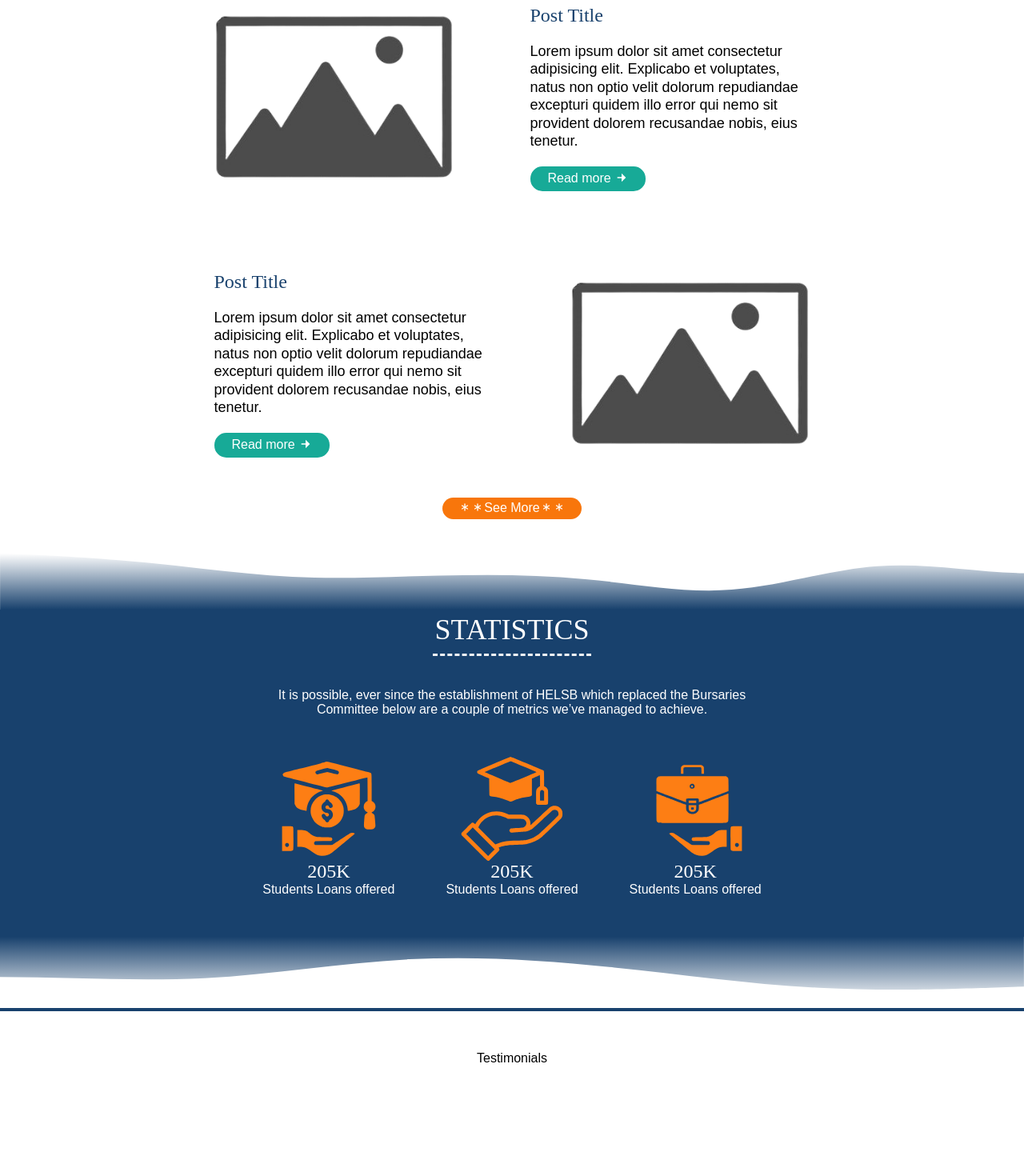
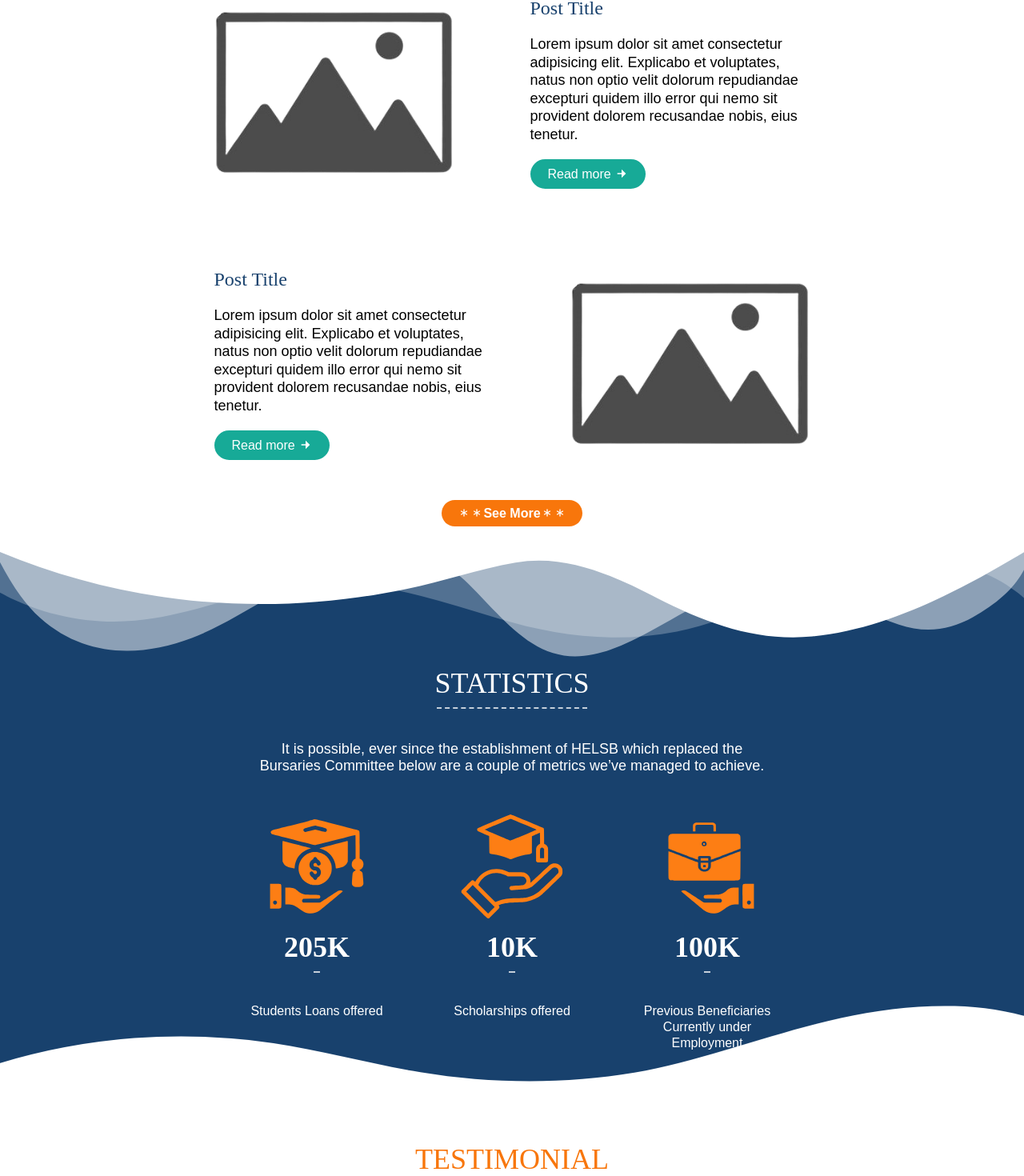
Before and after one commit to Xavier9981/react-navigation-master, a React (Vite) app: page / in a window 1280 px wide. Shown: the part 1288-2758 px from the top of the page at 80% size. Built offline with nearby package versions, Linux system fonts and the light colour scheme.

Commit message:
Made changes on the UI

```diff
--- a/src/components/Blog.jsx
+++ b/src/components/Blog.jsx
@@ -49,24 +49,24 @@
     padding: 2.5rem 4rem;
 
 
-    .section__title{
+    .section__title h2{
         color: #F8760B;
         text-align: center;
-        font-size: 30px;
+        font-size: 36px;
         margin-block-start: 2.5rem;
         margin-block-end: 7.5rem;
         text-transform: uppercase;
     }
 
-   .section__title::after{
+   .section__title h2::after{
         content: "";
         display: block;
-        width: 9em;
+        width: 6.2em;
         margin: 0.25em auto 0.65em;
         border-top-style: dashed;
-        border-top-width: 0.085em;
+        border-top-width: 0.065em;
         border-top-color: #18416D;
-        opacity: 0.95;
+        opacity: 0.75;
         /*height: -1.95em;*/
     }
 
@@ -110,12 +110,12 @@
                 }
 
                 .blog__btn{
-                    padding: 0.45rem 2rem;
+                    padding: 0.75rem 2rem;
                     color: #ffffff;
                     text-decoration: none;
                     background-color: #17AA97;
                     border-color: #17AA97;
-                    border-radius: 15px;
+                    border-radius: 2rem;
                     border-style: solid;
                     border-width: 2px;
                     width: fit-content;
@@ -139,10 +139,11 @@
             display: flex;
             margin: auto;
             text-decoration: none;
-            padding: 0.45rem 2rem;
+            padding: 0.75rem 2rem;
             background-color: #F8760B;
             color: #ffffff;
-            border-radius: 15px;
+            border-radius: 2rem;
+            font-weight: 600;
         }
     }
  `;
--- a/src/components/Footer.jsx
+++ b/src/components/Footer.jsx
@@ -6,13 +6,14 @@
 import {BsTwitter} from "react-icons/bs";
 import {BsLinkedin} from "react-icons/bs";
 import {BiLogoInstagramAlt} from "react-icons/bi";
+import {FaRegCopyright} from "react-icons/fa";
 import logo from "../assets/icons/Logo.png"
 
 function Footer() {
   return (
     <FooterSection>
       <div className="footer-links">
-        <div>
+        <div className="wrap-logo">
           <a href="/">
             <figure>
               <img src={logo} alt="Logo" srcset="" />
@@ -49,7 +50,7 @@
         </div>
       </div>
       <div className="footer-bottom">
-        <p>Copyright HELSB-ICT @ 2023 | All rights reserved</p>
+        <p>Copyright <a href="/">HELSB</a> <span className="copyright-icon">&copy;</span> 2023 | All rights reserved</p>
         <p><a href="#">Privacy policy</a></p>
       </div>
     </FooterSection>
@@ -69,17 +70,20 @@
     justify-content: center;
     gap: 15%;
 
-    div:nth-child(1) figure{
-      background-color: #fff;
-      border-top-right-radius: 4rem;
-      border-bottom-left-radius: 4rem;
+    .wrap-logo {
       display: flex;
-      padding: 0.5rem 2rem;
-
       a{
         margin: auto;
+
+        figure{
+          background-color: #fff;
+          border-top-right-radius: 4rem;
+          border-bottom-left-radius: 4rem;
+          padding: 0.5rem 2rem;
+        }
       }
     }
+
 
     .wrap-footer-links {
       display: flex;
@@ -121,7 +125,9 @@
   }
 
   .footer-bottom{
-    border-top: 1px solid #6c757d;
+    border-top-width: 1px;
+    border-top-color: #6c757d40;
+    border-top-style: solid;
     display: flex;
     justify-content: space-between;
     color: #fff;
@@ -130,6 +136,12 @@
     padding-block-end: 1.5rem;
     p{
       font-size: 14px;
+
+      .copyright-icon{
+        svg{
+          font-size: inherit;
+        }
+      }
       a{
         color: #fff;
       }
--- a/src/components/Hero.jsx
+++ b/src/components/Hero.jsx
@@ -72,11 +72,11 @@
           a{
             font-weight: 600;
             text-decoration: none;
-            border-radius: 15px;
+            border-radius: 2rem;
             border-width: 2px;
             border-style:solid;
             border-color: #18416d;
-            padding: 0.5rem 2rem;
+            padding: 0.75rem 2rem;
           }
         }
 
--- a/src/components/Metrics.jsx
+++ b/src/components/Metrics.jsx
@@ -1,40 +1,53 @@
+
 import React from 'react';
 import styled from "styled-components";
-import Wave1 from "../assets/svg/wave-1.svg";
-import Wave2 from "../assets/svg/wave-2.svg";
 import StudentLoan from "../assets/svg/student-loan.svg";
 import Scholarship from "../assets/svg/scholarship.svg";
 import Employment from "../assets/svg/employment.svg";
-
+/*<!--<figure className="metrics__wave-top"><img src={Wave1} alt="wave1" /></figure>-->*/
 function Metrics() {
     return (
         <MetricsSection>
             <div className="metrics">
-                <figure className="metrics__wave-top"><img src={Wave1} alt="wave1" /></figure>
+                <div class="custom-shape-divider-top-1695375677">
+                    <svg data-name="Layer 1" xmlns="http://www.w3.org/2000/svg" viewBox="0 0 1200 120" preserveAspectRatio="none">
+                        <path d="M0,0V46.29c47.79,22.2,103.59,32.17,158,28,70.36-5.37,136.33-33.31,206.8-37.5C438.64,32.43,512.34,53.67,583,72.05c69.27,18,138.3,24.88,209.4,13.08,36.15-6,69.85-17.84,104.45-29.34C989.49,25,1113-14.29,1200,52.47V0Z" opacity=".25" class="shape-fill"></path>
+                        <path d="M0,0V15.81C13,36.92,27.64,56.86,47.69,72.05,99.41,111.27,165,111,224.58,91.58c31.15-10.15,60.09-26.07,89.67-39.8,40.92-19,84.73-46,130.83-49.67,36.26-2.85,70.9,9.42,98.6,31.56,31.77,25.39,62.32,62,103.63,73,40.44,10.79,81.35-6.69,119.13-24.28s75.16-39,116.92-43.05c59.73-5.85,113.28,22.88,168.9,38.84,30.2,8.66,59,6.17,87.09-7.5,22.43-10.89,48-26.93,60.65-49.24V0Z" opacity=".5" class="shape-fill"></path>
+                        <path d="M0,0V5.63C149.93,59,314.09,71.32,475.83,42.57c43-7.64,84.23-20.12,127.61-26.46,59-8.63,112.48,12.24,165.56,35.4C827.93,77.22,886,95.24,951.2,90c86.53-7,172.46-45.71,248.8-84.81V0Z" class="shape-fill"></path>
+                    </svg>
+                </div>
+
                 <div className="metrics__wrapper">
+                    <div className="inner__wrapper-content">
                         <h2 className="section__title">Statistics</h2>
                         <p className="section__sub-title">It is possible, ever since the establishment of HELSB which replaced the Bursaries Committee below are a couple of metrics we’ve managed to achieve.</p>
                         <div className="inner__wrapper">
                         <div className="metric">
                             <figure className="metric__icon"><img src={StudentLoan} alt="Student Loan" /></figure>
                             <div className="metric__stat"><h2>205K</h2></div>
-                            <div className="metric__description">Students Loans offered</div>
+                            <div className="metric__description"><p>Students Loans offered</p></div>
                         </div>
 
                         <div className="metric">
                             <figure className="metric__icon"><img src={Scholarship} alt="Student Loan" /></figure>
-                            <div className="metric__stat"><h2>205K</h2></div>
-                            <div className="metric__description">Students Loans offered</div>
+                            <div className="metric__stat"><h2>10K</h2></div>
+                            <div className="metric__description"><p>Scholarships offered</p></div>
                         </div>
 
                         <div className="metric">
                             <figure className="metric__icon"><img src={Employment} alt="Student Loan" /></figure>
-                            <div className="metric__stat"><h2>205K</h2></div>
-                            <div className="metric__description">Students Loans offered</div>
+                            <div className="metric__stat"><h2>100K</h2></div>
+                            <div className="metric__description"><p>Previous Beneficiaries Currently under Employment</p></div>
                         </div>
                         </div>
                     </div>
-                <figure className="metrics__wave-bottom"><img src={Wave2} alt="wave2" /></figure>
+                </div>
+
+                <div class="custom-shape-divider-bottom-1695377409">
+                    <svg data-name="Layer 1" xmlns="http://www.w3.org/2000/svg" viewBox="0 0 1200 120" preserveAspectRatio="none">
+                        <path d="M321.39,56.44c58-10.79,114.16-30.13,172-41.86,82.39-16.72,168.19-17.73,250.45-.39C823.78,31,906.67,72,985.66,92.83c70.05,18.48,146.53,26.09,214.34,3V0H0V27.35A600.21,600.21,0,0,0,321.39,56.44Z" class="shape-fill"></path>
+                    </svg>
+                </div>
             </div>
         </MetricsSection>
     )
@@ -43,7 +56,54 @@
 const MetricsSection = styled.section`
     background-color: #18416d;
     color: #ffffff;
+
     .metrics{
+        position: relative;
+
+        /*top wave opacity separator*/
+        .custom-shape-divider-top-1695375677 {
+            position: relative;
+            top: 0;
+            left: 0;
+            width: 100%;
+            overflow: hidden;
+            line-height: 0;
+        }
+
+        .custom-shape-divider-top-1695375677 svg {
+            position: relative;
+            display: block;
+            width: calc(100% + 1.3px);
+            height: 150px;
+        }
+
+        .custom-shape-divider-top-1695375677 .shape-fill {
+            fill: #ffffff;
+        }
+
+        /*bottom wave separator*/
+        .custom-shape-divider-bottom-1695377409 {
+            position: absolute;
+            bottom: 0;
+            left: 0;
+            width: 100%;
+            overflow: hidden;
+            line-height: 0;
+            transform: rotate(180deg);
+        }
+
+        .custom-shape-divider-bottom-1695377409 svg {
+            position: relative;
+            display: block;
+            width: calc(100% + 1.3px);
+            height: 104px;
+            transform: rotateY(180deg);
+        }
+
+        .custom-shape-divider-bottom-1695377409 .shape-fill {
+            fill: #FFFFFF;
+        }
+
         &__wave-top,
         &__wave-bottom{
             background-color: #18416d;
@@ -53,7 +113,11 @@
         }
 
         &__wrapper{
+            /*
+            margin-top: 155px;*/
 
+            .inner__wrapper-content{
+                height: 65vh;
 
                 .section__title{
                     font-size: 36px;
@@ -64,16 +128,17 @@
                 .section__title::after{
                     content: "";
                     display: block;
-                width: 5.5em;
+                    width: 5.2em;
                     margin: 0.25em auto 0.65em;
                     border-top-style: dashed;
-                border-top-width: 0.085em;
+                    border-top-width: 0.065em;
                     border-top-color: #ffffff;
-                opacity: 0.95;
+                    opacity: 0.75;
                     /*height: -1.95em;*/
                 }
 
                 .section__sub-title{
+                    font-size: 18px;
                     text-align: center;
                     width: 50%;
                     margin: 4rem auto 0;
@@ -87,6 +152,11 @@
                     margin-block-end: 50px;
 
                     .metric{
+                        width: 18rem;
+                        display: flex;
+                        flex-direction: column;
+                        gap: 1.5rem;
+
                         &__icon{
                             display: flex;
 
@@ -101,17 +171,46 @@
                         }
 
                         &__stat{
+                            h2{
+                                font-weight: 900;
+                                font-size: 36px;
+                            }
 
+                            h2::after{
+                                content: "";
+                                display: block;
+                                width: 0.75rem;
+                                margin: 0.25em auto 0.65em;
+                                border-top-style: dashed;
+                                border-top-width: 0.065em;
+                                border-top-color: #ffffff;
+                                opacity: 0.75;
+                                /*height: -1.95em;*/
+                            }
+                            /*h2::before{
+                                content: "";
+                                display: block;
+                                width: 0.75rem;
+                                margin: 0.25em auto 0.65em;
+                                border-top-style: dashed;
+                                border-top-width: 0.065em;
+                                border-top-color: #ffffff;
+                                opacity: 0.75;
+                                height: -1.95em;
+                            }*/
                         }
 
                         &__description{
-
-
+                            p{
+                                line-height: 1.25;
                             }
                         }
                     }
                 }
             }
 
+        }
+    }
+
 `;
 export default Metrics
--- a/src/components/Newsletter.jsx
+++ b/src/components/Newsletter.jsx
@@ -19,7 +19,7 @@
   )
 }
 
-const NewsletterWrap = styled.div`
+const NewsletterWrap = styled.section`
   padding: 5rem 2.5rem;
   min-height: 20vh;
   display: flex;
@@ -34,7 +34,8 @@
 
     &__title{
       font-size: 36px;
-        font-weight: 900;
+      /*font-weight: 900;*/
+      text-transform: uppercase;
     }
 
     &__sub-title{
@@ -72,11 +73,6 @@
         font-weight: 600;
       }
     }
-
-
-
-
-
   }
 
 `;
--- a/src/components/Partners.jsx
+++ b/src/components/Partners.jsx
@@ -7,44 +7,61 @@
 function Partners() {
   return (
     <PartnersWrap>
+
+
       <div className="partners">
+        <div class="custom-shape-divider-top-1695375677">
+          <svg data-name="Layer 1" xmlns="http://www.w3.org/2000/svg" viewBox="0 0 1200 120" preserveAspectRatio="none">
+            <path d="M0,0V46.29c47.79,22.2,103.59,32.17,158,28,70.36-5.37,136.33-33.31,206.8-37.5C438.64,32.43,512.34,53.67,583,72.05c69.27,18,138.3,24.88,209.4,13.08,36.15-6,69.85-17.84,104.45-29.34C989.49,25,1113-14.29,1200,52.47V0Z" opacity=".25" class="shape-fill"></path>
+            <path d="M0,0V15.81C13,36.92,27.64,56.86,47.69,72.05,99.41,111.27,165,111,224.58,91.58c31.15-10.15,60.09-26.07,89.67-39.8,40.92-19,84.73-46,130.83-49.67,36.26-2.85,70.9,9.42,98.6,31.56,31.77,25.39,62.32,62,103.63,73,40.44,10.79,81.35-6.69,119.13-24.28s75.16-39,116.92-43.05c59.73-5.85,113.28,22.88,168.9,38.84,30.2,8.66,59,6.17,87.09-7.5,22.43-10.89,48-26.93,60.65-49.24V0Z" opacity=".5" class="shape-fill"></path>
+            <path d="M0,0V5.63C149.93,59,314.09,71.32,475.83,42.57c43-7.64,84.23-20.12,127.61-26.46,59-8.63,112.48,12.24,165.56,35.4C827.93,77.22,886,95.24,951.2,90c86.53-7,172.46-45.71,248.8-84.81V0Z" class="shape-fill"></path>
+          </svg>
+        </div>
+        <div className="partners__wrap-content">
           <h2 className="partners__title">Our Partners</h2>
           <div className="partners__wrap">
             <div className="partner">
-            <a href="#">
+              <a target="_blank" href="https://www.aahefa.org/">
                 <figure>
-                <img src={aahefaLogo} alt="partner" />
+                  <img src={aahefaLogo} alt="Association of African Higher Education Financing Agencies" />
                 </figure>
               </a>
             </div>
             <div className="partner">
-            <a href="#">
+              <a target="_blank" href="https://www.napsa.co.zm/">
                 <figure>
-                <img src={napsaLogo} alt="partner" />
+                  <img src={napsaLogo} alt="National Pension Scheme Authority" />
                 </figure>
               </a>
             </div>
             <div className="partner">
-            <a href="#">
+              <a target="_blank" href="https://www.zra.org.zm/">
                 <figure>
-                <img src={zraLogo} alt="partner" />
+                  <img src={zraLogo} alt="Zambia Revenue Authority" />
                 </figure>
               </a>
             </div>
           </div>
         </div>
+
+        <div class="custom-shape-divider-bottom-1695377409">
+          <svg data-name="Layer 1" xmlns="http://www.w3.org/2000/svg" viewBox="0 0 1200 120" preserveAspectRatio="none">
+            <path d="M321.39,56.44c58-10.79,114.16-30.13,172-41.86,82.39-16.72,168.19-17.73,250.45-.39C823.78,31,906.67,72,985.66,92.83c70.05,18.48,146.53,26.09,214.34,3V0H0V27.35A600.21,600.21,0,0,0,321.39,56.44Z" class="shape-fill"></path>
+          </svg>
+        </div>
+      </div>
+
     </PartnersWrap>
   )
 }
 
 const PartnersWrap = styled.section`
-  padding: 5rem 2.5rem;
-  min-height: 10vh;
-  display: flex;
-  justify-content: center;
+  //padding: 5rem 2.5rem;
+  //display: flex;
+  //justify-content: center;
+
   background-color: #e3eaf0;
 
-  .partners{
     .partners__title{
       font-size: 36px;
       text-align: center;
@@ -52,26 +69,75 @@
       color: #18416d;
     }
 
+  .partners{
+    position: relative;
+    /*top wave opacity separator*/
+    .custom-shape-divider-top-1695375677 {
+      position: relative;
+      top: 0;
+      left: 0;
+      width: 100%;
+      overflow: hidden;
+      line-height: 0;
+    }
+
+    .custom-shape-divider-top-1695375677 svg {
+      position: relative;
+      display: block;
+      width: calc(100% + 1.3px);
+      height: 85px;
+    }
+
+    .custom-shape-divider-top-1695375677 .shape-fill {
+      fill: #ffffff;
+    }
+
+    /*bottom wave separator*/
+    .custom-shape-divider-bottom-1695377409 {
+      position: absolute;
+      bottom: 0;
+      left: 0;
+      width: 100%;
+      overflow: hidden;
+      line-height: 0;
+      transform: rotate(180deg);
+    }
+
+    .custom-shape-divider-bottom-1695377409 svg {
+      position: relative;
+      display: block;
+      width: calc(100% + 1.3px);
+      height: 85px;
+      transform: rotateY(180deg);
+    }
+
+    .custom-shape-divider-bottom-1695377409 .shape-fill {
+      fill: #ffffff;
+    }
+
+    .partners__wrap-content{
+      min-height: 35vh;
       .partners__title::after{
         content: "";
         display: block;
-      width: 5.5em;
+        width: 7em;
         margin: 0.25em auto 0.65em;
+        border-top-width: 0.065em;
         border-top-style: dashed;
-      border-top-width: 0.085em;
         border-top-color: #18416d;
-      opacity: 0.95;
+        opacity: 0.75;
         /*height: -1.95em;*/
       }
 
-    &__wrap{
+      .partners__wrap{
         display: flex;
-      gap: 5rem;
+        justify-content: center;
+        gap: 5%;
         padding-block-start: 2rem;
         padding-block-end: 2rem;
 
         .partner{
-        margin: auto;
+          margin: auto 0;
 
           a{
             figure{
@@ -88,6 +154,9 @@
         }
       }
     }
+
+
+  }
 `;
 
 export default Partners
--- a/src/components/Services.jsx
+++ b/src/components/Services.jsx
@@ -101,11 +101,11 @@
         margin-block-start: 15px;
         a{
           font-weight: 600;
-          padding: 0.5rem 2rem;
+          padding: 0.75rem 2rem;
           border-color: #17AA97;
           text-decoration: none;
           color: #17AA97;
-          border-radius: 15px;
+          border-radius: 2rem;
           border-style: solid;
           border-width: 2px;
         }
--- a/src/components/Testimonials.jsx
+++ b/src/components/Testimonials.jsx
@@ -3,15 +3,47 @@
 
 function Testimonials() {
   return (
-    <TestimonialsWrap>Testimonials</TestimonialsWrap>
+    <TestimonialsWrap>
+      <div className="testimonial">
+        <h2 className="title">testimonial</h2>
+
+        <div className="testimonials">
+          <div className="testimony"></div>
+        </div>
+      </div>
+    </TestimonialsWrap>
   )
 }
 
-const TestimonialsWrap = styled.div`
+const TestimonialsWrap = styled.section`
   padding: 5rem 2.5rem;
   min-height: 50vh;
   display: flex;
   justify-content: center;
+
+  .testimonial{
+    .title{
+      color: #F8760B;
+      text-align: center;
+      font-size: 36px;
+      margin-block-start: 2.5rem;
+      margin-block-end: 7.5rem;
+      text-transform: uppercase;
+    }
+
+   .title::after{
+      content: "";
+      display: block;
+      width: 6.5em;
+      margin: 0.25em auto 0.65em;
+      border-top-style: dashed;
+      border-top-width: 0.065em;
+      border-top-color: #18416D;
+      opacity: 0.75;
+      /*height: -1.95em;*/
+    }
+  }
+
 `;
 
 export default Testimonials
--- a/src/pages/Home.jsx
+++ b/src/pages/Home.jsx
@@ -23,7 +23,7 @@
   );
 };
 
-const HomeWrap = styled.div`
+const HomeWrap = styled.main`
   /*position: relative;*/
 `;
 
```
Lines whose indentation alone changed are shown as unchanged.
